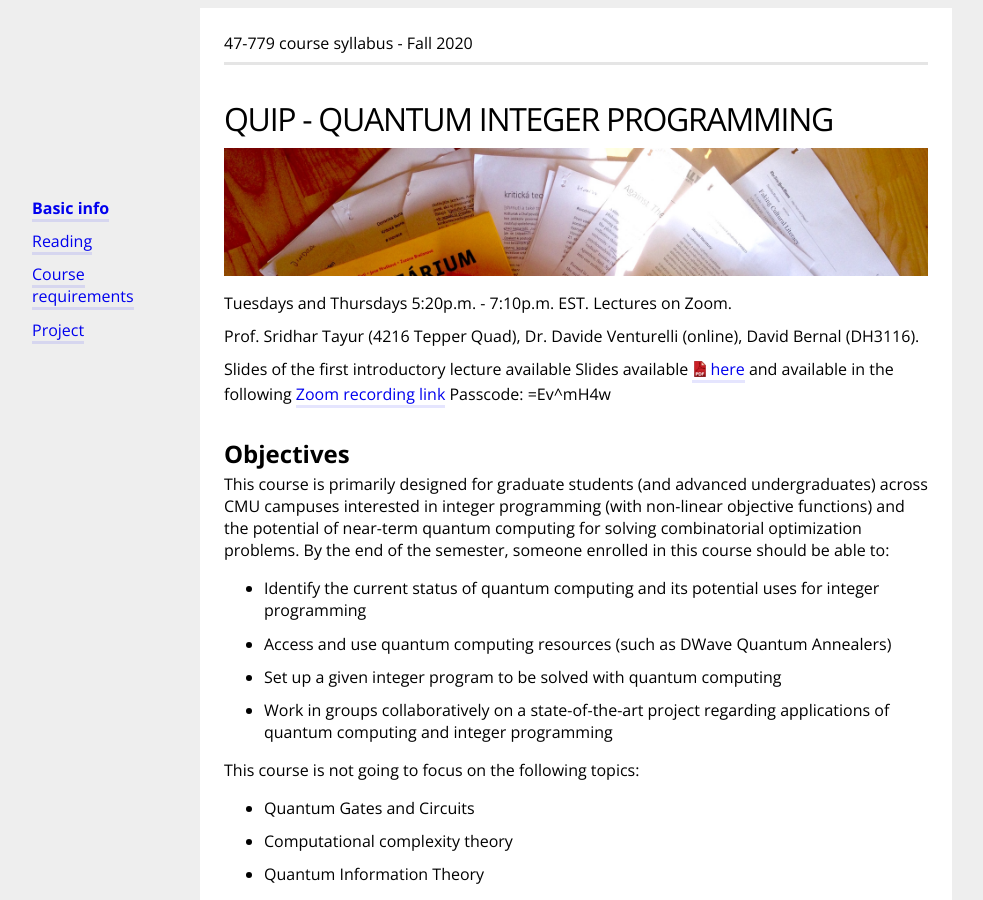
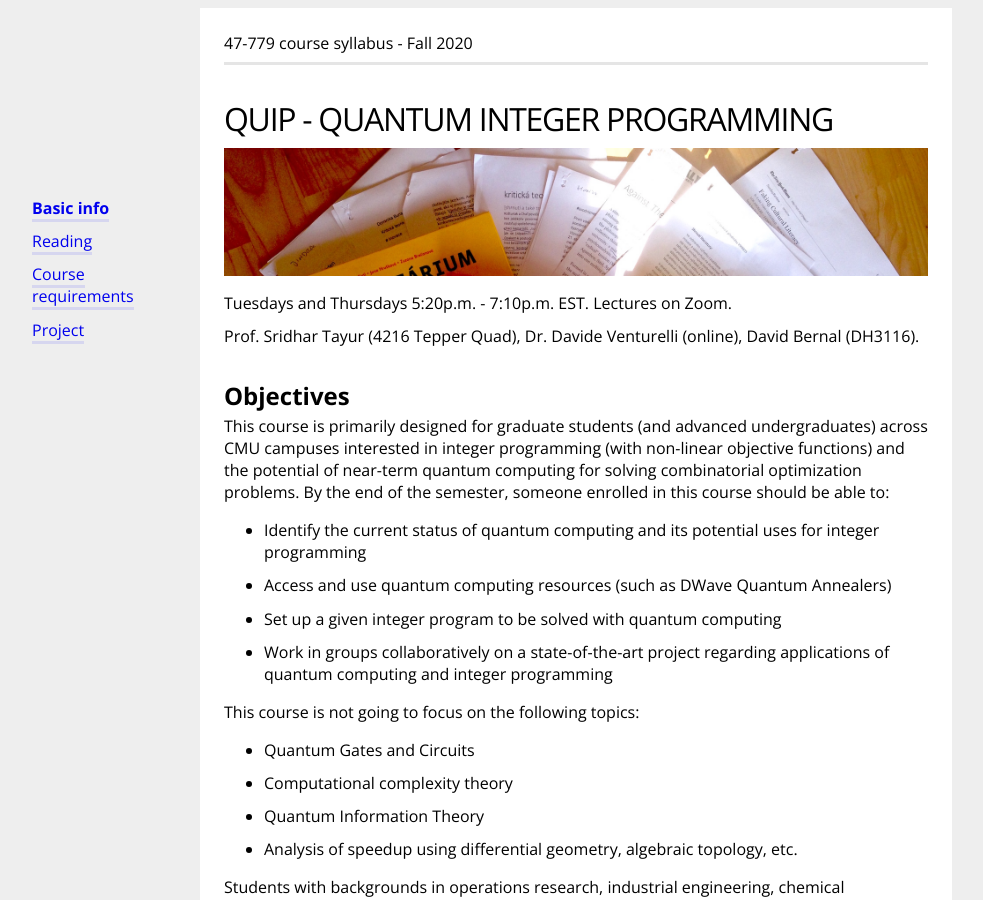
Before and after one commit to bernalde/QuIP, a Jekyll site: the page built from index.md, in a window 1280 px wide and 900 px high. Shown: the whole window, without its empty margins (64-1047 px from the left). Built offline with Jekyll 4.4.1, drawn with Linux system fonts in a browser that asks for light colours.

Commit message:
Moved lecture links from index to the lecture tab

```diff
--- a/index.md
+++ b/index.md
@@ -12,8 +12,6 @@ Tuesdays and Thursdays 5:20p.m. - 7:10p.m. EST. Lectures on Zoom.
 
 Prof. Sridhar Tayur (4216 Tepper Quad), Dr. Davide Venturelli (online), David Bernal (DH3116).
 
-Slides of the first introductory lecture available
-Slides available <a href="slides/47-779 Lecture 0 - Course Overview.pdf" download>here</a> and available in the following [Zoom recording link](https://cmu.zoom.us/rec/share/vuFWEOr26kVJQpHh7X3UY7YmRK7Peaa8gyca_foLmEkO0WjDDr9PBN1f2apSSQ6S) Passcode: =Ev^mH4w
 
 ## Objectives
 
```
Also changed, not shown: lecture.md (+2 -0 lines).
